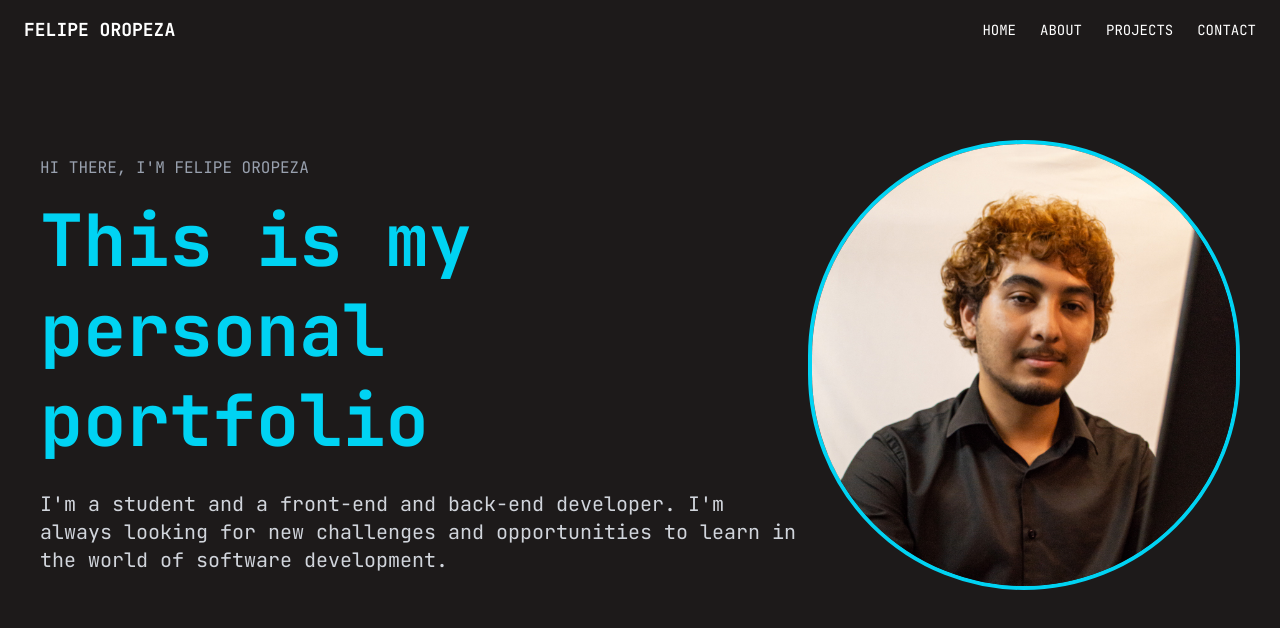
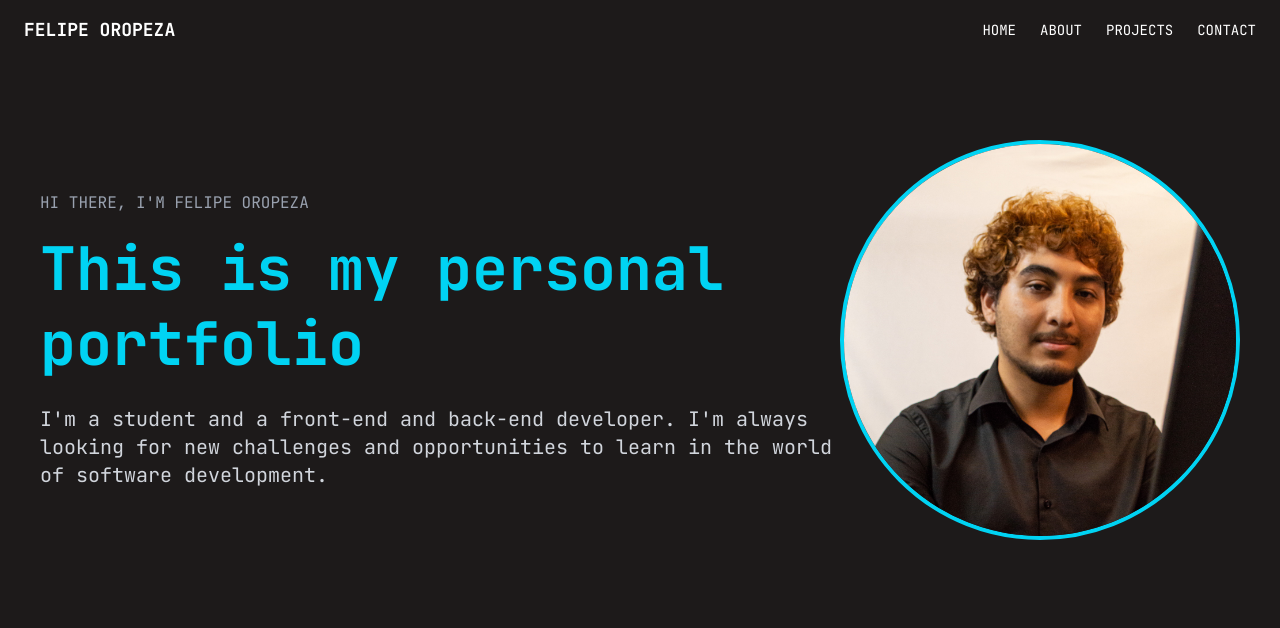
Before and after one commit to FelipeOropeza/PortfolioPessoal, a React (Vite) app: page / in a window 1280 px wide. Shown: the top 628 px of the page. Built offline with nearby package versions, Linux system fonts and the light colour scheme.

Commit message:
feat: melhorar a resposividade do banner

```diff
--- a/src/components/Banner.tsx
+++ b/src/components/Banner.tsx
@@ -7,7 +7,7 @@ const Banner: React.FC = () => {
         <h3 className="text-sm sm:text-base text-gray-400 mb-4">
           HI THERE, I'M FELIPE OROPEZA
         </h3>
-        <h1 className="text-5xl sm:text-6xl md:text-6xl lg:text-7xl xl:text-7xl font-bold text-cyan-400 leading-tight whitespace-normal max-w-full">
+        <h1 className="text-5xl sm:text-6xl md:text-6xl lg:text-6xl xl:text-6xl font-bold text-cyan-400 leading-tight whitespace-normal max-w-full">
           This is my personal portfolio
         </h1>
         <p className="text-gray-300 mt-6 text-base sm:text-lg md:text-xl">
@@ -17,11 +17,12 @@ const Banner: React.FC = () => {
         </p>
       </div>
 
-      <div className="w-80 h-80 md:w-[420px] md:h-[420px] lg:w-[450px] lg:h-[450px] rounded-full overflow-hidden border-4 border-cyan-400 mt-10 md:mt-0 transition-all duration-300">
+      <div className="hidden md:block w-40 h-0 md:w-[465px] md:h-[390px] lg:w-[400px] lg:h-[400px] rounded-full overflow-hidden border-4 border-cyan-400 mt-10 md:mt-0 transition-all duration-300">
         <img
           src="/images/FelipeCarvalho.jpeg"
           alt="Felipe Oropeza"
-        />
+          className="w-full h-auto"
+          />
       </div>
     </section>
   );
```
